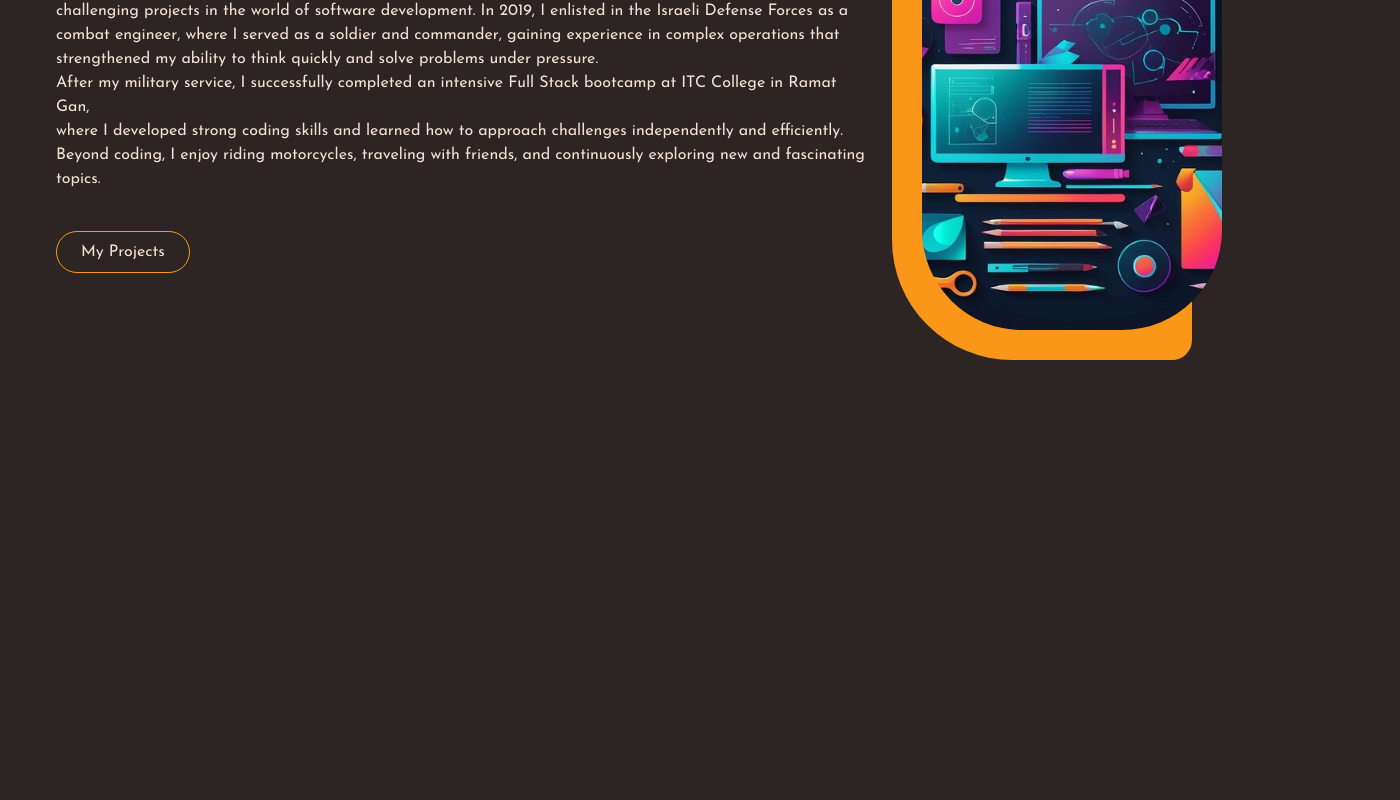
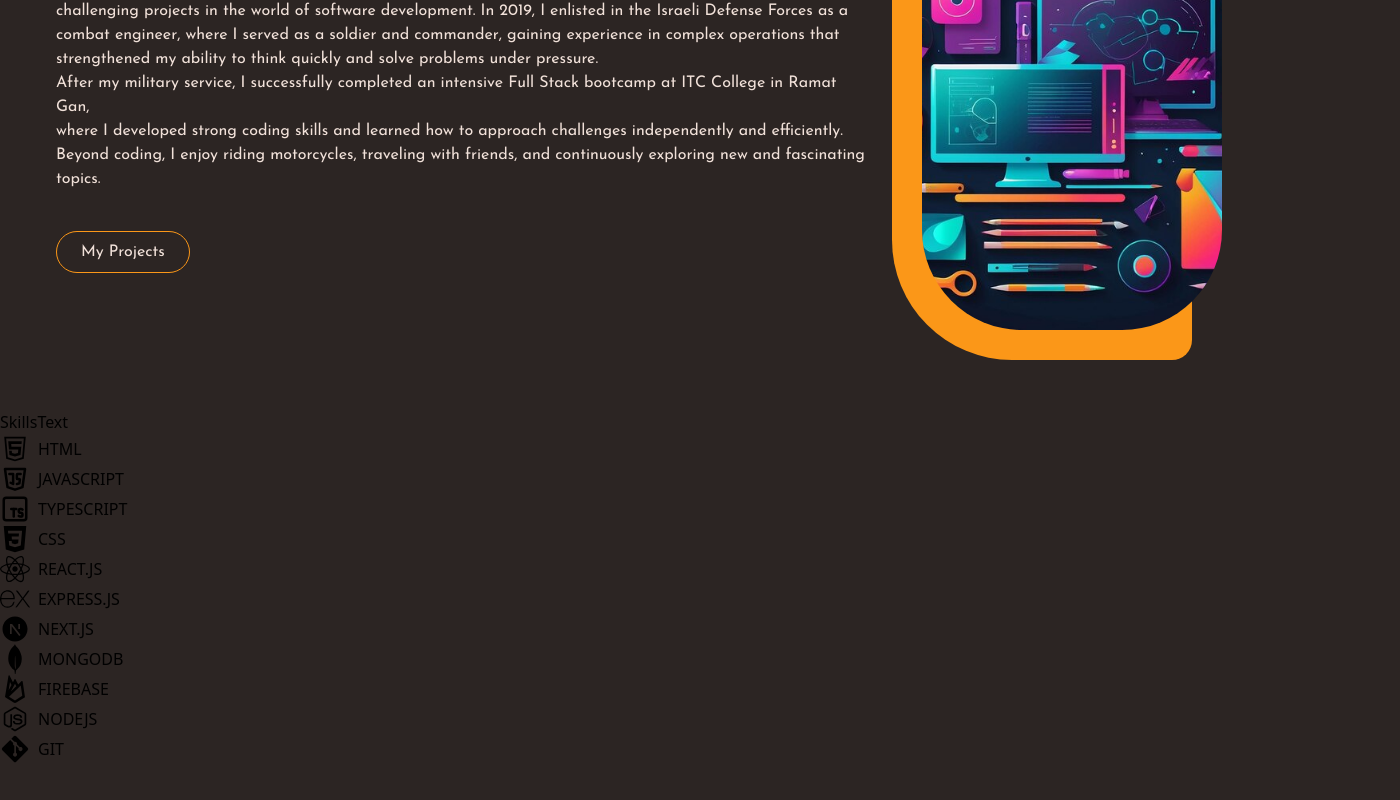
Before and after one commit to Omerkugel12/Omer-Kugel---Portfolio, a React (Vite) app: page / in a window 1280 px wide. Shown: the part 984-1784 px from the top of the page, 1400 px wide, since content can reach past the window. Before the commit the page ends 1394 px from the top, so only its background shows below. Built offline with nearby package versions, Linux system fonts and the light colour scheme.

Commit message:
skills-array

```diff
--- a/src/App.jsx
+++ b/src/App.jsx
@@ -1,8 +1,10 @@
 import AboutMeMain from "./components/aboutMeSection/AboutMeMain";
+import HelperSection from "./components/HelperSection";
 import HeroGradient from "./components/heroSection/HeroGradient";
 import HeroMain from "./components/heroSection/HeroMain";
 import SubHeroSection from "./components/heroSection/SubHeroSection";
 import NavbarMain from "./components/navbar/NavbarMain";
+import SkillsMain from "./components/skillsSection/SkillsMain";
 
 function App() {
   return (
@@ -12,6 +14,8 @@ function App() {
       <HeroGradient />
       <SubHeroSection />
       <AboutMeMain />
+      <SkillsMain />
+      <HelperSection />
     </main>
   );
 }
--- /dev/null
+++ b/src/components/HelperSection.jsx
@@ -0,0 +1,7 @@
+import React from "react";
+
+function HelperSection() {
+  return <div className="h-[100vh]"></div>;
+}
+
+export default HelperSection;
--- /dev/null
+++ b/src/components/skillsSection/AllSkills.jsx
@@ -0,0 +1,43 @@
+import React from "react";
+import { TbBrandJavascript } from "react-icons/tb";
+import { AiOutlineHtml5 } from "react-icons/ai";
+import { TbBrandTypescript } from "react-icons/tb";
+import { IoLogoCss3 } from "react-icons/io5";
+import { FaReact } from "react-icons/fa";
+import { SiExpress } from "react-icons/si";
+import { RiNextjsFill } from "react-icons/ri";
+import { SiMongodb } from "react-icons/si";
+import { RiFirebaseLine } from "react-icons/ri";
+import { LiaNodeJs } from "react-icons/lia";
+import { FaGitAlt } from "react-icons/fa";
+
+const skills = [
+  { skill: "HTML", icon: AiOutlineHtml5 },
+  { skill: "JAVASCRIPT", icon: TbBrandJavascript },
+  { skill: "TYPESCRIPT", icon: TbBrandTypescript },
+  { skill: "CSS", icon: IoLogoCss3 },
+  { skill: "REACT.JS", icon: FaReact },
+  { skill: "EXPRESS.JS", icon: SiExpress },
+  { skill: "NEXT.JS", icon: RiNextjsFill },
+  { skill: "MONGODB", icon: SiMongodb },
+  { skill: "FIREBASE", icon: RiFirebaseLine },
+  { skill: "NODEJS", icon: LiaNodeJs },
+  { skill: "GIT", icon: FaGitAlt },
+];
+
+function AllSkills() {
+  return (
+    <div>
+      {skills.map((skill) => {
+        return (
+          <div key={skill.skill} className="flex items-center space-x-2">
+            <skill.icon size={30} className="text-green-500" />
+            <p>{skill.skill}</p>
+          </div>
+        );
+      })}
+    </div>
+  );
+}
+
+export default AllSkills;
--- /dev/null
+++ b/src/components/skillsSection/SingleSkill.jsx
@@ -0,0 +1,7 @@
+import React from "react";
+
+function SingleSkill() {
+  return <div>SingleSkill</div>;
+}
+
+export default SingleSkill;
--- /dev/null
+++ b/src/components/skillsSection/SkillsMain.jsx
@@ -0,0 +1,14 @@
+import React from "react";
+import SkillsText from "./SkillsText";
+import AllSkills from "./AllSkills";
+
+function SkillsMain() {
+  return (
+    <div>
+      <SkillsText />
+      <AllSkills />
+    </div>
+  );
+}
+
+export default SkillsMain;
--- /dev/null
+++ b/src/components/skillsSection/SkillsText.jsx
@@ -0,0 +1,7 @@
+import React from "react";
+
+function SkillsText() {
+  return <div>SkillsText</div>;
+}
+
+export default SkillsText;
```
